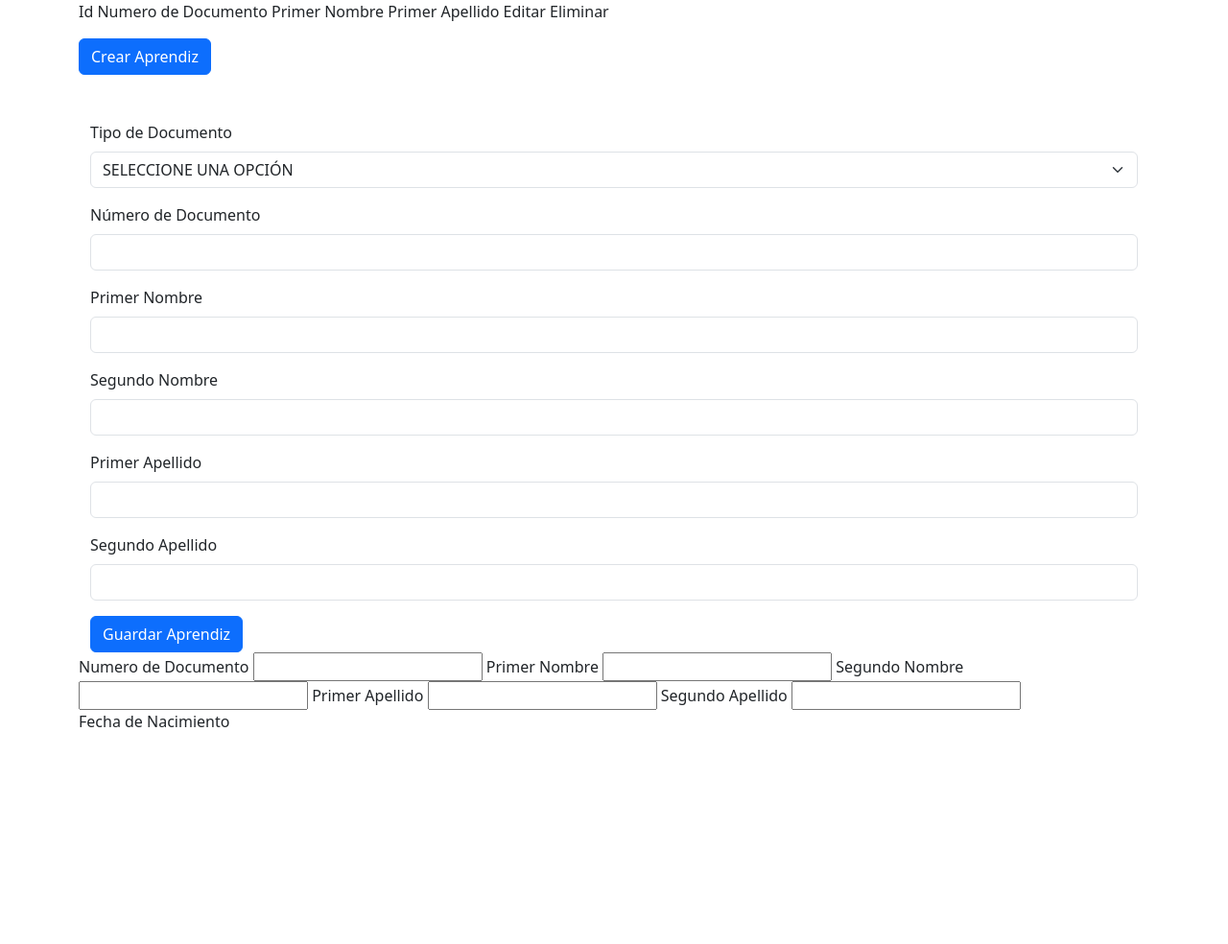
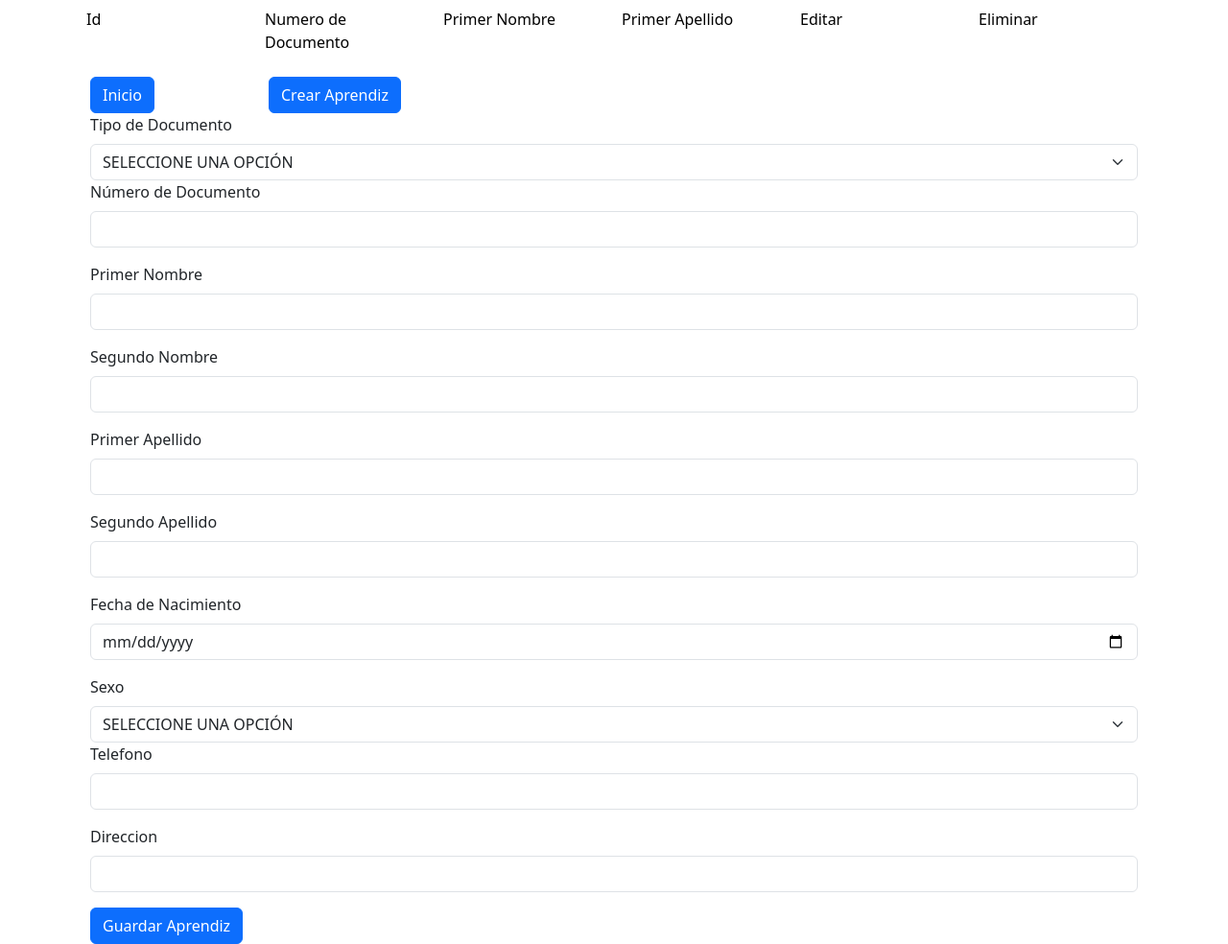
Before and after one commit to Williamlo21/sena_db, a PHP site: page /adso/aprendiz/crearAprendiz in a window 1280 px wide. Shown: the whole page at 96% size. Before the commit the page ends 758 px from the top, so only its background shows below. Run offline with PHP 8.4, Linux system fonts and the light colour scheme.

Commit message:
se implementa la funcion de para guardar en la base de datos al aprendiz

```diff
--- a/controllers/aprendizController.php
+++ b/controllers/aprendizController.php
@@ -1,6 +1,52 @@
 <?php
+require_once 'models/aprendiz.php';
 class aprendizController {
     public function crearAprendiz(){
         require_once "views/aprendiz/crearAprendiz.php";
+        // funcion que nos redirige a la pagina con el formulario para registrar al aprendiz
     }
-}
+    public function guardarAprendiz(){
+        // funcion donde recibimos el post del formulario para crear al aprendiz
+        $tipoDocumento = isset($_POST['tipoDocumento']) ? strtoupper($_POST['tipoDocumento']) : '';
+        $numeroDocumento = isset($_POST['numeroDocumento']) ? strtoupper($_POST['numeroDocumento']) : '';
+        $primerNombre = isset($_POST['primerNombre']) ? strtoupper($_POST['primerNombre']) : '';
+        $segundoNombre = isset($_POST['segundoNombre']) ? strtoupper($_POST['segundoNombre']) : NULL;
+        $primerApellido = isset($_POST['primerApellido']) ? strtoupper($_POST['primerApellido']) : '';
+        $segundoApellido = isset($_POST['segundoApellido']) ? strtoupper($_POST['segundoApellido']) : NULL;
+        $fechaDeNacimiento = isset($_POST['fechaDeNacimiento']) ? $_POST['fechaDeNacimiento'] : '';
+        $sexo = isset($_POST['sexo']) ? $_POST['sexo'] : '';
+        $telefono = isset($_POST['telefono']) ? $_POST['telefono'] : '';
+        $direccion = isset($_POST['direccion']) ? strtoupper($_POST['direccion']) : '';
+        try {
+            // Verificar si los campos obligatorios no están vacíos
+            if (!empty($tipoDocumento) && !empty($numeroDocumento) && !empty($primerNombre) && !empty($primerApellido) && !empty($fechaDeNacimiento) && !empty($sexo)  && !empty($direccion) && !empty($telefono)) {
+                $Naprendiz = new Aprendiz;
+
+                $Naprendiz->setTipoDocumento($tipoDocumento);
+								$Naprendiz->setNumeroDocumento($numeroDocumento);
+								$Naprendiz->setPrimerNombre($primerNombre);
+								$Naprendiz->setSegundoNombre($segundoNombre);
+								$Naprendiz->setPrimerApellido($primerApellido);
+								$Naprendiz->setSegundoApellido($segundoApellido);
+								$Naprendiz->setFechaDeNacimiento($fechaDeNacimiento);
+								// usamos la funcion calcular edad. para no tener inconsistencias en la informacion
+								$edad = $Naprendiz->calcularEdad();
+								$Naprendiz->setEdad($edad);
+								$Naprendiz->setSexo($sexo);
+								$Naprendiz->setTelefono($telefono);
+								$Naprendiz->setDireccion($direccion);
+
+								$Naprendiz->crearAprendiz();
+								header("Location: ". base_url);
+								exit;
+
+            }else{
+							echo "los campos son obligatorios";
+						}
+        }catch(Exception $e){
+					echo "error al guardar al aprendiz" . $e->getMessage();
+
+				}
+
+		}
+	}
--- a/models/aprendiz.php
+++ b/models/aprendiz.php
@@ -1,5 +1,5 @@
 <?php
-
+require_once 'config/db.php';
 class Aprendiz{
     private $tipoDocumento;
     private $numeroDocumento;
@@ -154,6 +154,7 @@ class Aprendiz{
     }
     public function getPassword()
     {
+        // creamos la contraseña encriptada
         return password_hash($this->db->real_escape_string($this->password), PASSWORD_BCRYPT, ['cost' => 4]);
     }
 
@@ -165,6 +166,8 @@ class Aprendiz{
     }
     public function calcularEdad()
     {
+        // funcion para calcular la edad de acuerdo con la fecha de nacimiento establecida.
+        // para evitar problemas de inconsistencia en los datos
         // Convertir las fechas a objetos DateTime
         $nacimiento = new DateTime($this->fechaDeNacimiento);
         $actual = new DateTime();
@@ -178,6 +181,7 @@ class Aprendiz{
         return $edad;
     }
     public function crearAprendiz(){
+        // consulta para guardar los datos del aprendiz
         $sql = "INSERT INTO aprendices
         VALUES (NULL,'{$this->getTipoDocumento()}', '{$this->getNumeroDocumento()}', '{$this->getPrimerNombre()}', '{$this->getSegundoNombre()}', '{$this->getPrimerApellido()}', '{$this->getSegundoApellido()}', '{$this->getFechaDeNacimiento()}', '{$this->getEdad()}', '{$this->getSexo()}',  '{$this->getTelefono()}', '{$this->getDireccion()}')";
         if ($this->db->query($sql)) {
--- a/views/aprendiz/crearAprendiz.php
+++ b/views/aprendiz/crearAprendiz.php
@@ -1,6 +1,6 @@
-<div class="container mt-5">
-    <form action="" method="post">
-        <div class="mb-3">
+<div class="container">
+  <form action="<?=base_url?>aprendiz/guardarAprendiz" method="post">
+    <div class="sm-3">
       <label for="tipoDocumento" class="form-label">Tipo de Documento</label>
       <select class="form-select" id="tipoDocumento" name="tipoDocumento" required>
         <option selected>SELECCIONE UNA OPCIÓN</option>
@@ -37,36 +37,28 @@
       <label for="segundoApellido" class="form-label">Segundo Apellido</label>
       <input type="text" class="form-control" id="segundoApellido" name="segundoApellido" required>
     </div>
-
+    <div class="mb-3">
+      <label for="fechaDeNacimiento" class="form-label">Fecha de Nacimiento</label>
+      <input type="date" class="form-control" id="fechaDeNacimiento" name="fechaDeNacimiento">
+    </div>
+    <div class="sm-3">
+      <label for="sexo" class="form-label">Sexo</label>
+      <select class="form-select" id="sexo" name="sexo" required>
+        <option selected>SELECCIONE UNA OPCIÓN</option>
+        <option value="0">INDEFINIDO</option>
+        <option value="1">MASCULINO</option>
+        <option value="2">FEMENINO</option>
+      </select>
+    </div>
+    <div class="mb-3">
+      <label for="telefono" class="form-label">Telefono</label>
+      <input type="text" class="form-control" name="telefono">
+    </div>
+    <div class="mb-3">
+      <label for="direccion" class="form-label">Direccion</label>
+      <input type="text" class="form-control" name="direccion">
+    </div>
+    <!-- aquí vamos con el formulario del registro -->
     <button type="submit" class="btn btn-primary">Guardar Aprendiz</button>
   </form>
 </div>
-
-</td>
-</tr>
-<tr>
-    <th><label for="numeroDocumento">Numero de Documento</label></th>
-    <td><input type="text" name="numeroDocumento" required></td>
-</tr>
-<tr>
-    <th><label for="primerNombre">Primer Nombre</label></th>
-    <td><input type="text" name="primerNombre" required></td>
-</tr>
-<tr>
-    <th><label for="segundoNombre">Segundo Nombre</label></th>
-    <td><input type="text" name="segundoNombre"></td>
-</tr>
-<tr>
-    <th><label for="primerApellido">Primer Apellido</label></th>
-    <td><input type="text" name="primerApellido" required></td>
-</tr>
-<tr>
-    <th><label for="segundoApellido">Segundo Apellido</label></th>
-    <td><input type="text" name="segundoApellido"></td>
-</tr>
-<tr>
-    <th><label for="fechaDeNacimiento">Fecha de Nacimiento</label></th>
-    <td></td>
-</tr>
-</form>
-</table>
--- a/views/layouts/header.php
+++ b/views/layouts/header.php
@@ -4,9 +4,10 @@
 <head>
     <meta charset="UTF-8">
     <meta name="viewport" content="width=device-width, initial-scale=1.0">
-    <title>Document</title>
-    <link rel="stylesheet" href="assets/css/bootstrap.min.css">
-</head>
+    <title>Sena_db</title>
+    <link href="https://cdn.jsdelivr.net/npm/bootstrap@5.3.2/dist/css/bootstrap.min.css" rel="stylesheet" integrity="sha384-T3c6CoIi6uLrA9TneNEoa7RxnatzjcDSCmG1MXxSR1GAsXEV/Dwwykc2MPK8M2HN" crossorigin="anonymous">
+    <script src="https://cdn.jsdelivr.net/npm/bootstrap@5.3.2/dist/js/bootstrap.bundle.min.js" integrity="sha384-C6RzsynM9kWDrMNeT87bh95OGNyZPhcTNXj1NW7RuBCsyN/o0jlpcV8Qyq46cDfL" crossorigin="anonymous"></script>
+    </head>
 
 <body>
-    <div class="container-sm">
+    <div class="container">
--- a/views/layouts/sidebar.php
+++ b/views/layouts/sidebar.php
@@ -1,18 +1,45 @@
 <div class="table">
+  <div class="container">
+    <div class="row">
       <thead>
         <tr>
+          <div class="col">
             <th scope="col">Id</th>
+          </div>
+          <div class="col">
             <th scope="col">Numero de Documento</th>
+          </div>
+          <div class="col">
             <th scope="col">Primer Nombre</th>
+          </div>
+          <div class="col">
             <th scope="col">Primer Apellido</th>
+          </div>
+          <div class="col">
             <th scope="col">Editar</th>
+          </div>
+          <div class="col">
             <th scope="col">Eliminar</th>
+          </div>
         </tr>
       </thead>
+    </div>
+  </div>
   <tbody>
 
   </tbody>
 </div>
+<div class="container">
+  <div class="row">
+    <div class="col-2 col-xs-12">
+      <form action="<?= base_url ?>" method="post">
+        <button type="submit" class="btn btn-primary">Inicio</button>
+      </form>
+    </div>
+    <div class="col-2 col-xs-12">
       <form action="<?= base_url ?>aprendiz/crearAprendiz" method="post">
         <button type="submit" class="btn btn-primary">Crear Aprendiz</button>
       </form>
+    </div>
+  </div>
+</div>
```
Lines whose indentation alone changed are shown as unchanged.
